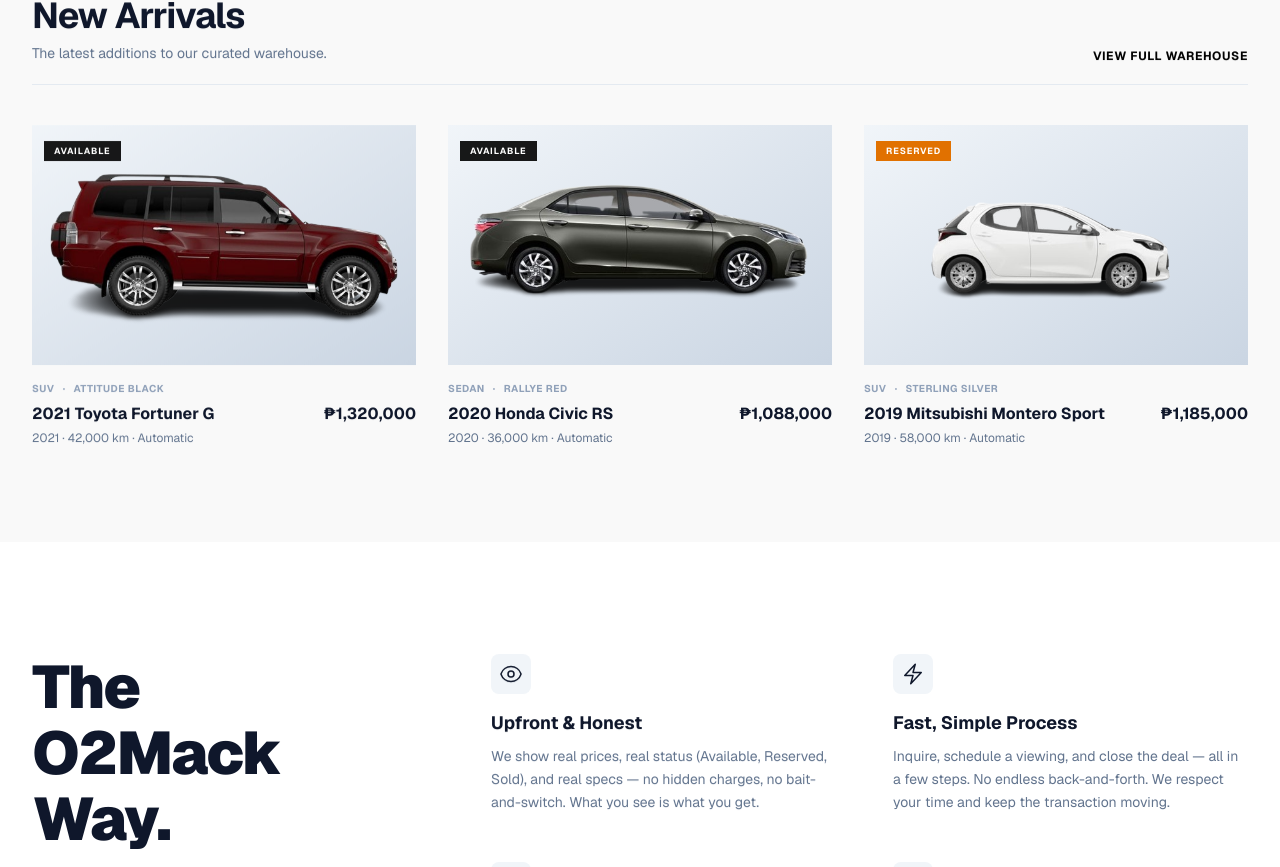
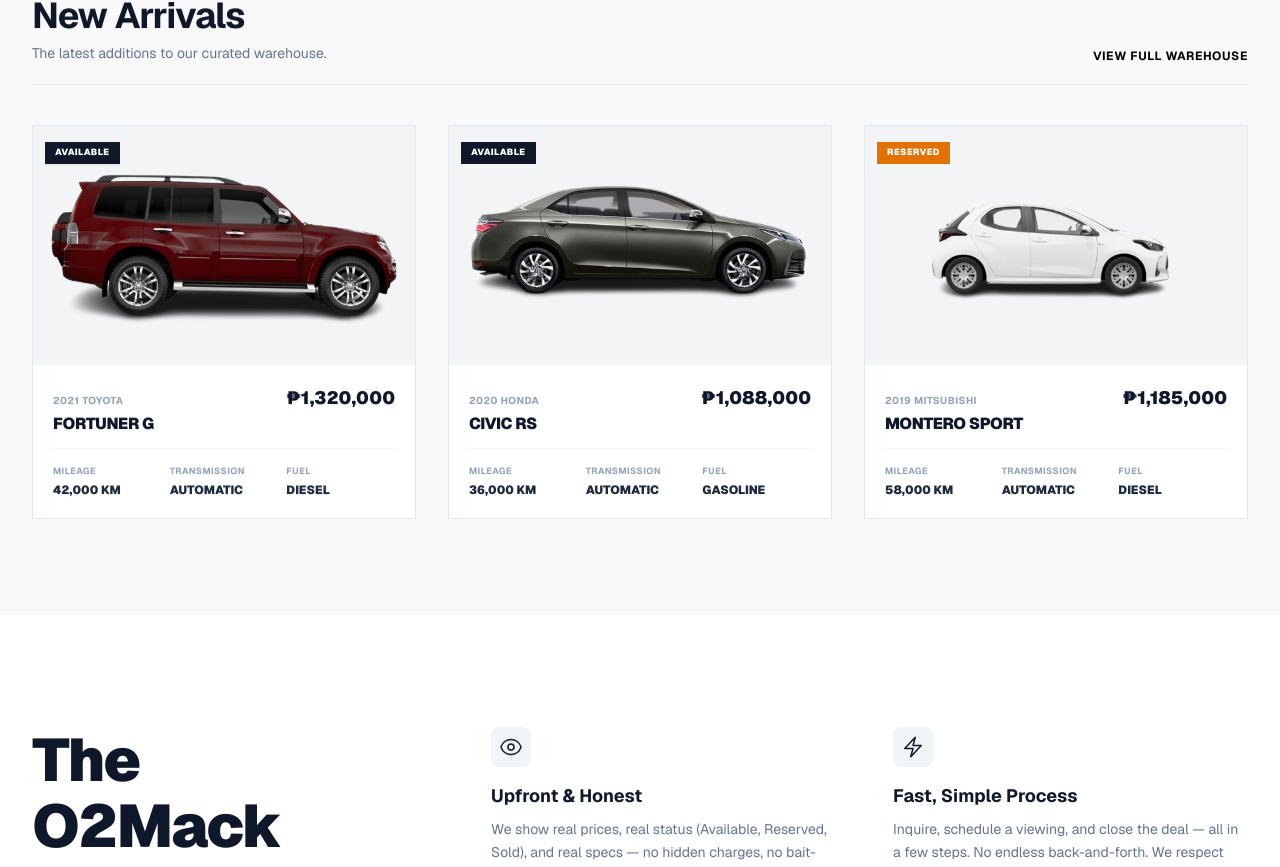
Before and after one commit to Jdomelaurente/o2mackdrive-branding, a Next.js app: page / in a window 1280 px wide. Shown: the part 900-1767 px from the top of the page. Built offline with nearby package versions, Linux system fonts and the light colour scheme.

Commit message:
Update FeaturedCars component

```diff
--- a/src/components/home/FeaturedCars.tsx
+++ b/src/components/home/FeaturedCars.tsx
@@ -1,9 +1,8 @@
-import Image from "next/image";
 import Link from "next/link";
 import { Container } from "@/components/ui/Container";
 import { Reveal } from "@/components/ui/Reveal";
 import { cars } from "@/data/cars";
-import { formatMileage, formatPrice } from "@/lib/format";
+import { CarCard } from "@/components/cars/CarCard";
 
 // Pull the first 3 featured cars from real data
 const featuredArrivals = cars
@@ -35,65 +34,11 @@
         </Reveal>
 
         <div className="grid gap-8 md:grid-cols-3">
-          {featuredArrivals.map((car, index) => {
-            const title = `${car.year} ${car.brand} ${car.model}${car.variant ? ` ${car.variant}` : ""}`;
-            const statusColors: Record<string, string> = {
-              Available: "bg-black/90 text-white",
-              Reserved: "bg-amber-600 text-white",
-              Sold: "bg-slate-400 text-white",
-            };
-
-            return (
-              <Reveal key={car.id} delay={index * 150} direction="up">
-                <article className="flex flex-col group min-w-0">
-                  <Link href={`/cars/${car.slug}`} className="block">
-                    <div className="relative aspect-[16/10] w-full overflow-hidden bg-slate-200">
-                      <div className="absolute inset-0 bg-gradient-to-br from-slate-100 to-slate-300 flex items-center justify-center">
-                        <Image
-                          src={car.images[0]}
-                          alt={title}
-                          fill
-                          sizes="(min-width: 768px) 33vw, 100vw"
-                          className="object-cover transition duration-500 group-hover:scale-105"
-                        />
-                      </div>
-
-                      {/* Status Badge */}
-                      <div className="absolute left-3 top-3 z-10">
-                        <span className={`px-2.5 py-1 text-[9px] font-bold uppercase tracking-widest ${statusColors[car.status]}`}>
-                          {car.status}
-                        </span>
-                      </div>
-                    </div>
-                  </Link>
-
-                  <div className="mt-4 flex flex-col">
-                    {/* Body type + color row */}
-                    <div className="flex items-center gap-2 text-[10px] font-bold uppercase tracking-wider text-slate-400">
-                      <span>{car.bodyType}</span>
-                      <span>·</span>
-                      <span>{car.color}</span>
-                    </div>
-
-                    {/* Title + Price */}
-                    <div className="mt-1.5 flex items-baseline justify-between gap-2">
-                      <h3 className="text-base font-bold text-slate-900 transition group-hover:text-orange-500">
-                        {title}
-                      </h3>
-                      <span className="shrink-0 text-base font-bold text-slate-900">
-                        {formatPrice(car.price)}
-                      </span>
-                    </div>
-
-                    {/* Mileage + Transmission */}
-                    <p className="mt-1 text-xs text-slate-500">
-                      {car.year} · {formatMileage(car.mileage)} · {car.transmission}
-                    </p>
-                  </div>
-                </article>
-              </Reveal>
-            );
-          })}
+          {featuredArrivals.map((car, index) => (
+            <Reveal key={car.id} delay={index * 150} direction="up">
+              <CarCard car={car} />
+            </Reveal>
+          ))}
         </div>
       </Container>
     </section>
```
